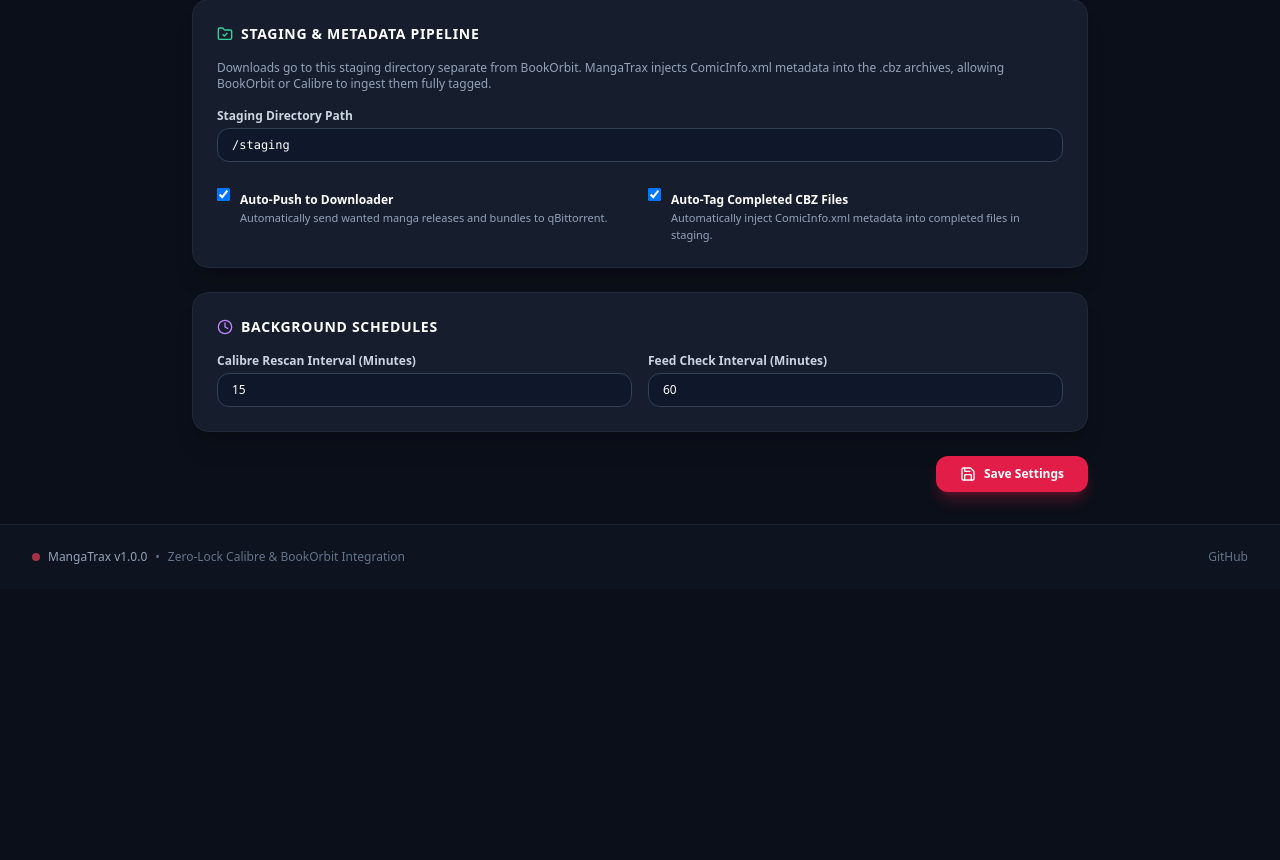
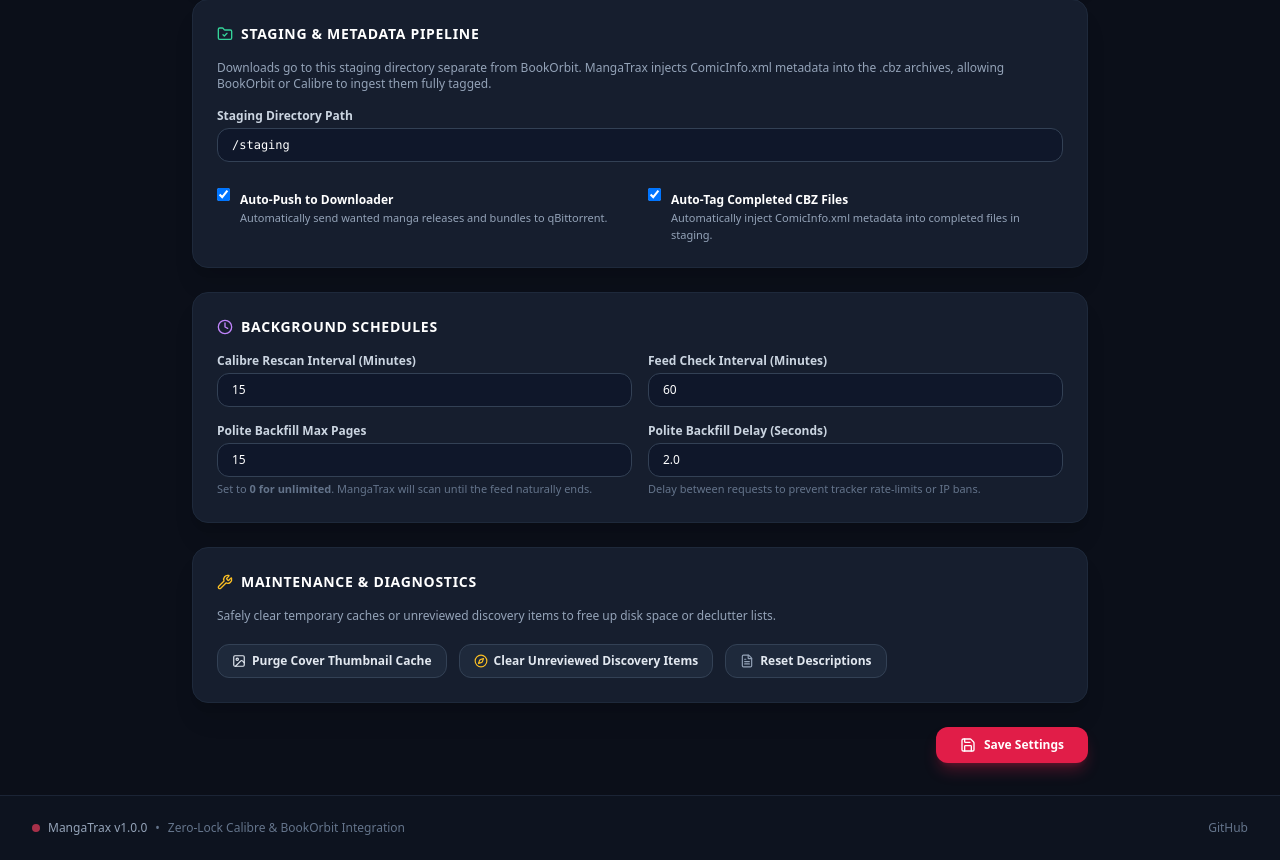
Before and after one commit to Wemew/MangaTrax, a FastAPI app: page /settings in a window 1280 px wide. Shown: the part 592-1452 px from the top of the page. Before the commit the page ends 1156 px from the top, so only its background shows below. Run offline with FastAPI, Linux system fonts and the light colour scheme; data comes from the database, SQL or seed files in the repository; some libraries are stand-ins or nearby versions.

Commit message:
feat: add maintenance diagnostics (thumbnail purge, clear discovery), backfill page settings, and series description support

```diff
--- a/backend/app/covers.py
+++ b/backend/app/covers.py
@@ -105,6 +105,20 @@ class CoverCache:
             return False
         path = self.get_path(url)
         return os.path.isfile(path) and os.path.getsize(path) > 0
+
+    def clear_cache(self) -> int:
+        """Removes all cached cover images from disk. Returns count of files removed."""
+        count = 0
+        if os.path.isdir(self.covers_dir):
+            for fname in os.listdir(self.covers_dir):
+                fpath = os.path.join(self.covers_dir, fname)
+                try:
+                    if os.path.isfile(fpath):
+                        os.remove(fpath)
+                        count += 1
+                except Exception as e:
+                    logger.warning(f"Error removing cached cover {fpath}: {e}")
+        return count
 
     async def get_or_download(self, url: str) -> Optional[str]:
         """
--- a/backend/app/database.py
+++ b/backend/app/database.py
@@ -30,6 +30,7 @@ class MangaDatabase:
                     authors TEXT DEFAULT '',
                     publisher TEXT DEFAULT '',
                     tags TEXT DEFAULT '',
+                    description TEXT DEFAULT '',
                     book_count INTEGER DEFAULT 0,
                     latest_index REAL DEFAULT 0.0,
                     is_monitored INTEGER DEFAULT 1,
@@ -37,6 +38,12 @@ class MangaDatabase:
                     last_sync TIMESTAMP DEFAULT CURRENT_TIMESTAMP
                 );
             """)
+
+            # Add description column if missing on upgrade
+            cur.execute("PRAGMA table_info(series_tracking);")
+            cols = [r["name"] for r in cur.fetchall()]
+            if "description" not in cols:
+                cur.execute("ALTER TABLE series_tracking ADD COLUMN description TEXT DEFAULT '';")
 
             # Blacklisted manga series
             cur.execute("""
@@ -121,6 +128,8 @@ class MangaDatabase:
                     "auto_tag": "true",
                     "calibre_sync_interval_minutes": "15",
                     "feed_check_interval_minutes": "60",
+                    "backfill_max_pages": "15",
+                    "backfill_delay_seconds": "2.0",
                     "discord_webhook_url": ""
                 }
                 for k, v in defaults.items():
@@ -528,3 +537,24 @@ class MangaDatabase:
                 "active_downloads": active_downloads,
                 "discovered_count": discovered_count
             }
+
+    # --- Debug / Maintenance Operations ---
+    def clear_all_descriptions(self) -> int:
+        """Clears all stored descriptions and synopses in series_tracking."""
+        with self.get_connection() as conn:
+            cur = conn.cursor()
+            cur.execute("UPDATE series_tracking SET description = '';")
+            count = cur.rowcount
+            conn.commit()
+            self.log_activity("DEBUG_CLEAR", "Cleared all manga descriptions", f"Reset descriptions across {count} tracked series.")
+            return count
+
+    def clear_discovered_series(self) -> int:
+        """Clears unreviewed new series from the Discovery page (status='DISCOVERY')."""
+        with self.get_connection() as conn:
+            cur = conn.cursor()
+            cur.execute("DELETE FROM releases WHERE status = 'DISCOVERY';")
+            count = cur.rowcount
+            conn.commit()
+            self.log_activity("DEBUG_CLEAR", "Cleared discovered manga series", f"Removed {count} unreviewed discovery releases.")
+            return count
--- a/backend/app/main.py
+++ b/backend/app/main.py
@@ -445,8 +445,12 @@ async def api_backfill_start(payload: Optional[Dict[str, Any]] = None):
         return JSONResponse({"status": "in_progress", "message": "Backfill already running"})
 
     p = payload or {}
-    max_pages = int(p.get("max_pages", 15))
-    delay = float(p.get("delay", 2.0))
+    max_pages = p.get("max_pages")
+    if max_pages is not None:
+        max_pages = int(max_pages)
+    delay = p.get("delay")
+    if delay is not None:
+        delay = float(delay)
 
     asyncio.create_task(scheduler.run_polite_backfill(
         max_pages=max_pages,
@@ -465,6 +469,22 @@ async def api_backfill_status():
     """Returns current backfill progress and state."""
     return JSONResponse(scheduler.get_backfill_status())
 
+@app.post("/api/debug/action")
+async def api_debug_action(payload: Dict[str, Any]):
+    """Debug maintenance operations: clear discovery, descriptions, or cover cache."""
+    action = payload.get("action")
+    if action == "clear-discovery":
+        count = db.clear_discovered_series()
+        return JSONResponse({"status": "success", "message": f"Cleared {count} unreviewed manga series from Discovery."})
+    elif action == "clear-descriptions":
+        count = db.clear_all_descriptions()
+        return JSONResponse({"status": "success", "message": f"Cleared descriptions across {count} items."})
+    elif action == "clear-thumbnails":
+        count = cover_cache.clear_cache()
+        return JSONResponse({"status": "success", "message": f"Purged {count} cached cover images from disk."})
+    else:
+        return JSONResponse({"status": "error", "message": f"Unknown action: {action}"}, status_code=400)
+
 if __name__ == "__main__":
     import uvicorn
     port = int(os.getenv("PORT", 8080))
--- a/backend/app/templates/settings.html
+++ b/backend/app/templates/settings.html
@@ -122,6 +122,42 @@
                     <label class="block text-xs font-semibold text-slate-300 mb-1">Feed Check Interval (Minutes)</label>
                     <input type="number" id="setting-feed-interval" value="{{ settings.feed_check_interval_minutes }}" min="5" max="1440" class="w-full bg-slate-900 border border-slate-700 rounded-xl px-3.5 py-2 text-xs text-white focus:outline-none focus:border-purple-500">
                 </div>
+                <div>
+                    <label class="block text-xs font-semibold text-slate-300 mb-1">Polite Backfill Max Pages</label>
+                    <input type="number" id="setting-backfill-pages" value="{{ settings.backfill_max_pages or '15' }}" min="0" max="1000" class="w-full bg-slate-900 border border-slate-700 rounded-xl px-3.5 py-2 text-xs text-white focus:outline-none focus:border-purple-500">
+                    <p class="text-[11px] text-slate-500 mt-1">Set to <strong>0 for unlimited</strong>. MangaTrax will scan until the feed naturally ends.</p>
+                </div>
+                <div>
+                    <label class="block text-xs font-semibold text-slate-300 mb-1">Polite Backfill Delay (Seconds)</label>
+                    <input type="number" step="0.5" id="setting-backfill-delay" value="{{ settings.backfill_delay_seconds or '2.0' }}" min="0.5" max="30" class="w-full bg-slate-900 border border-slate-700 rounded-xl px-3.5 py-2 text-xs text-white focus:outline-none focus:border-purple-500">
+                    <p class="text-[11px] text-slate-500 mt-1">Delay between requests to prevent tracker rate-limits or IP bans.</p>
+                </div>
+            </div>
+        </div>
+
+        <!-- Maintenance & Diagnostics -->
+        <div class="bg-darkcard border border-slate-800 rounded-2xl p-6 shadow-xl space-y-4">
+            <h3 class="text-sm font-bold uppercase tracking-wider text-white flex items-center gap-2">
+                <i data-lucide="wrench" class="w-4 h-4 text-amber-400"></i>
+                Maintenance & Diagnostics
+            </h3>
+            <p class="text-xs text-slate-400">
+                Safely clear temporary caches or unreviewed discovery items to free up disk space or declutter lists.
+            </p>
+
+            <div class="flex flex-wrap items-center gap-3 pt-1">
+                <button type="button" onclick="debugAction('clear-thumbnails')" class="px-3.5 py-2 rounded-xl bg-slate-800 hover:bg-slate-700 text-slate-200 border border-slate-700 text-xs font-semibold flex items-center gap-1.5 transition-colors">
+                    <i data-lucide="image" class="w-3.5 h-3.5 text-brand-400"></i>
+                    Purge Cover Thumbnail Cache
+                </button>
+                <button type="button" onclick="debugAction('clear-discovery')" class="px-3.5 py-2 rounded-xl bg-slate-800 hover:bg-slate-700 text-slate-200 border border-slate-700 text-xs font-semibold flex items-center gap-1.5 transition-colors">
+                    <i data-lucide="compass" class="w-3.5 h-3.5 text-amber-400"></i>
+                    Clear Unreviewed Discovery Items
+                </button>
+                <button type="button" onclick="debugAction('clear-descriptions')" class="px-3.5 py-2 rounded-xl bg-slate-800 hover:bg-slate-700 text-slate-200 border border-slate-700 text-xs font-semibold flex items-center gap-1.5 transition-colors">
+                    <i data-lucide="file-text" class="w-3.5 h-3.5 text-slate-400"></i>
+                    Reset Descriptions
+                </button>
             </div>
         </div>
 
@@ -178,7 +214,9 @@ async function saveSettings(e) {
         auto_download: document.getElementById('setting-auto-download').checked ? 'true' : 'false',
         auto_tag: document.getElementById('setting-auto-tag').checked ? 'true' : 'false',
         calibre_sync_interval_minutes: document.getElementById('setting-calibre-interval').value,
-        feed_check_interval_minutes: document.getElementById('setting-feed-interval').value
+        feed_check_interval_minutes: document.getElementById('setting-feed-interval').value,
+        backfill_max_pages: document.getElementById('setting-backfill-pages').value,
+        backfill_delay_seconds: document.getElementById('setting-backfill-delay').value
     };
 
     try {
@@ -197,5 +235,34 @@ async function saveSettings(e) {
         showToast('Error: ' + err, 'error');
     }
 }
+
+async function debugAction(action) {
+    let msg = '';
+    if (action === 'clear-thumbnails') {
+        msg = 'Are you sure you want to purge the cached cover image thumbnails from disk?\n\nImages will be safely re-downloaded when viewed.';
+    } else if (action === 'clear-discovery') {
+        msg = 'Are you sure you want to clear all unreviewed manga series from the Discovery page?\n\nThis will not delete your active wishlist requests or Calibre tracked series.';
+    } else if (action === 'clear-descriptions') {
+        msg = 'Are you sure you want to clear stored manga descriptions?';
+    }
+
+    if (!confirm(msg)) return;
+
+    try {
+        const res = await fetch('/api/debug/action', {
+            method: 'POST',
+            headers: { 'Content-Type': 'application/json' },
+            body: JSON.stringify({ action: action })
+        });
+        const data = await res.json();
+        if (data.status === 'success') {
+            showToast(data.message, 'success');
+        } else {
+            showToast(data.message || 'Action failed', 'error');
+        }
+    } catch (err) {
+        showToast('Error: ' + err, 'error');
+    }
+}
 </script>
 {% endblock %}
```
Also changed, not shown: backend/app/scheduler.py (+20 -4 lines), tests/test_mangatrax_workflow.py (+26 -0 lines).
